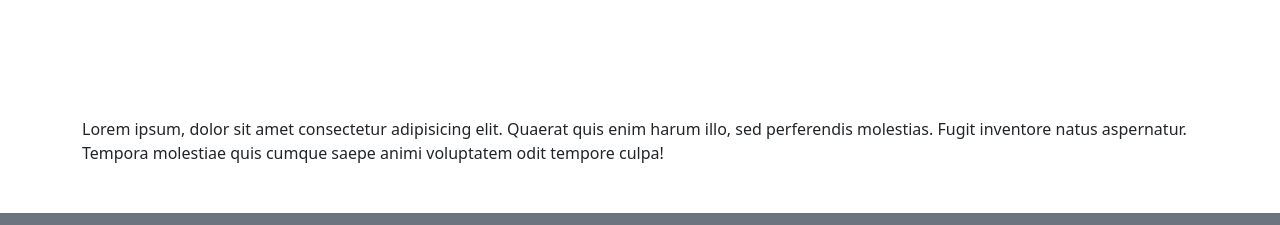
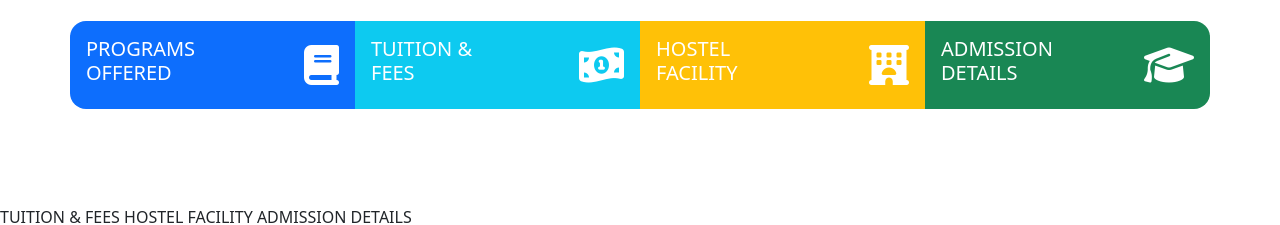
Before and after one commit to Masudrana93/University-website, a plain HTML site: page index.html in a window 1280 px wide. Shown: the part 728-953 px from the top of the page. Drawn offline with nearby package versions, Linux system fonts and the light colour scheme.

Commit message:
box title create

```diff
--- a/css/style.css
+++ b/css/style.css
@@ -129,14 +129,15 @@ margin-bottom: 10px;
     color: #000000;
 }
 
-/* .pen-icon-position img{
+.pen-icon-position h6{
   transition: all 0.3s ease-in-out;
 
 }
-.pen-icon-position img:hover{
-    transform: scale(1.1);
+.pen-icon-position h6:hover{
+   color: red;
 }
-.event-date-address {
+
+/* .event-date-address {
     position: absolute;
     bottom: 45px;
     left: 50px;
--- a/index.html
+++ b/index.html
@@ -17,9 +17,8 @@
   <link rel="stylesheet" href="https://cdn.jsdelivr.net/npm/swiper@11/swiper-bundle.min.css" />
 
   <!-- External CSS Link  -->
+
   <link rel="stylesheet" href="css/style.css">
-  <link rel="stylesheet" href="css/responsive-css.css">
-  <link rel="stylesheet" href="css/swiper.js">
 
 </head>
 
@@ -428,10 +427,55 @@
             </div>
           </div>
           <!-- Notice board End  -->
+
+          <div class="col-md-3 col-12 box-title d-flex justify-content-between align-items-center bg-primary p-3 rounded-start-4 text-white position-relative">
+            <h5>PROGRAMS
+              <br>
+              OFFERED</h5>
+
+              <a href="#" class="stretched-link text-white"><i class="fa-solid fa-book fs-1 "></i></a>
+
+          </div>
+
+          <div class="col-md-3 col-12 d-flex justify-content-between align-items-center bg-info p-3 text-white">
+            <h5>TUITION &
+              <br>
+              FEES</h5>
+
+
+              <a href="#" class="stretched-link text-white"><i class="fa-solid fa-money-bill-1-wave fs-1 "></i></a>
+
+          </div>
+
+          <div class="col-md-3 col-12 d-flex justify-content-between align-items-center bg-warning p-3 text-white">
+            <h5>HOSTEL
+              <br>
+              FACILITY</h5>
+
+
+              <a href="#" class="stretched-link text-white"><i class="fa-solid fa-hotel fs-1 "></i></a>
+
+          </div>
+
+
+          <div class="col-md-3 col-12 d-flex justify-content-between align-items-center bg-success p-3  rounded-end-4 text-white">
+            <h5>ADMISSION
+              <br>
+              DETAILS</h5>
+
+              <a href="#" class="stretched-link text-white"><i class="fa-solid fa-graduation-cap fs-1 "></i></a>
+
+          </div>
         </div>
       </div>
     </div>
 
+    TUITION &
+    FEES
+    HOSTEL
+    FACILITY
+    ADMISSION
+    DETAILS
 
   <!-- ****Carousel Slider and notice End***-->
 
@@ -515,10 +559,6 @@
   <script src="https://cdn.jsdelivr.net/npm/bootstrap@5.3.3/dist/js/bootstrap.bundle.min.js"
     integrity="sha384-YvpcrYf0tY3lHB60NNkmXc5s9fDVZLESaAA55NDzOxhy9GkcIdslK1eN7N6jIeHz"
     crossorigin="anonymous"></script>
-  <!-- swiper Js  -->
-  <script src="https://cdn.jsdelivr.net/npm/swiper@11/swiper-bundle.min.js"></script>
-
-  <script src="Swiper-slider-recent-work.js"></script>
 
 </body>
 
```
